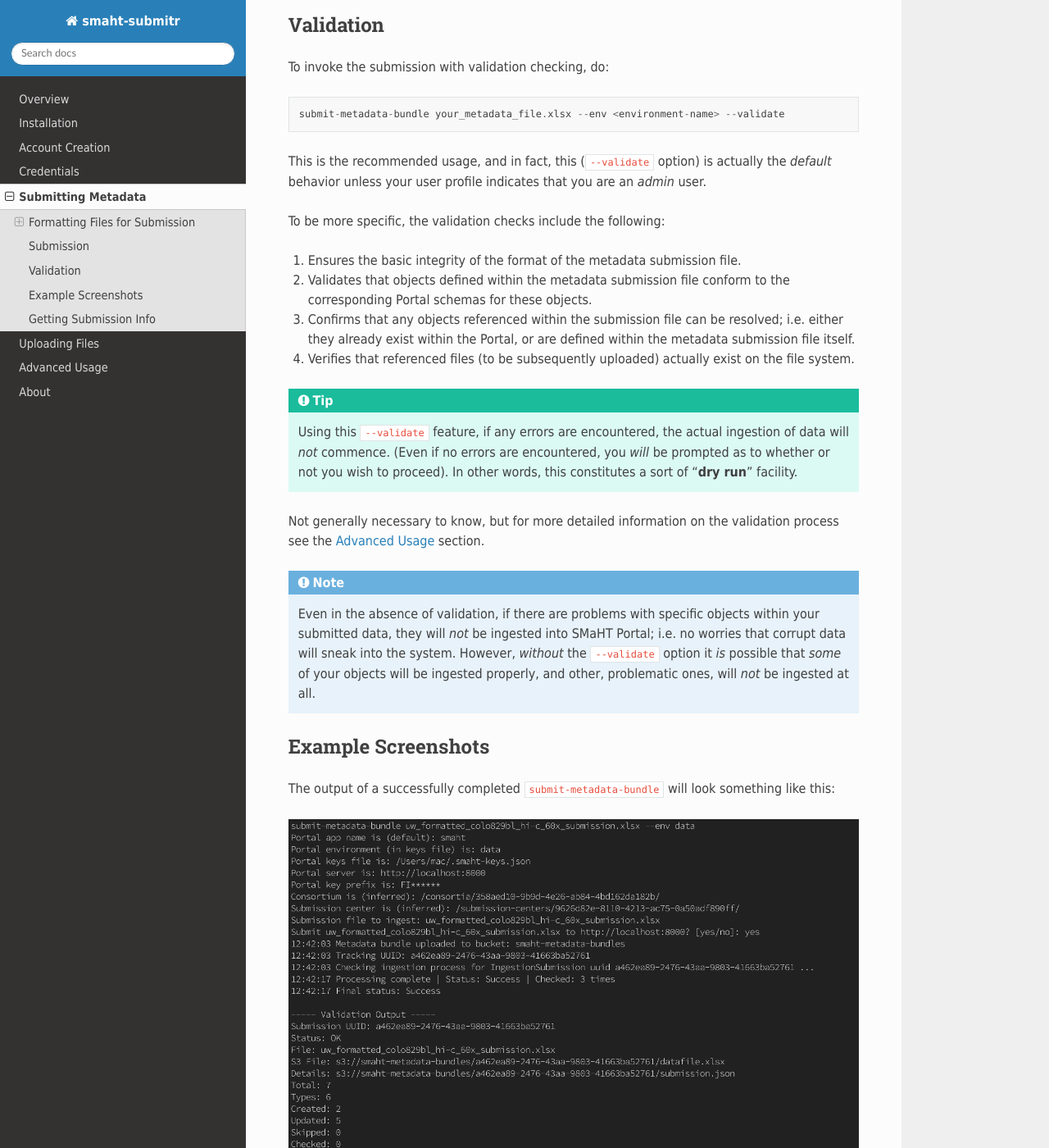
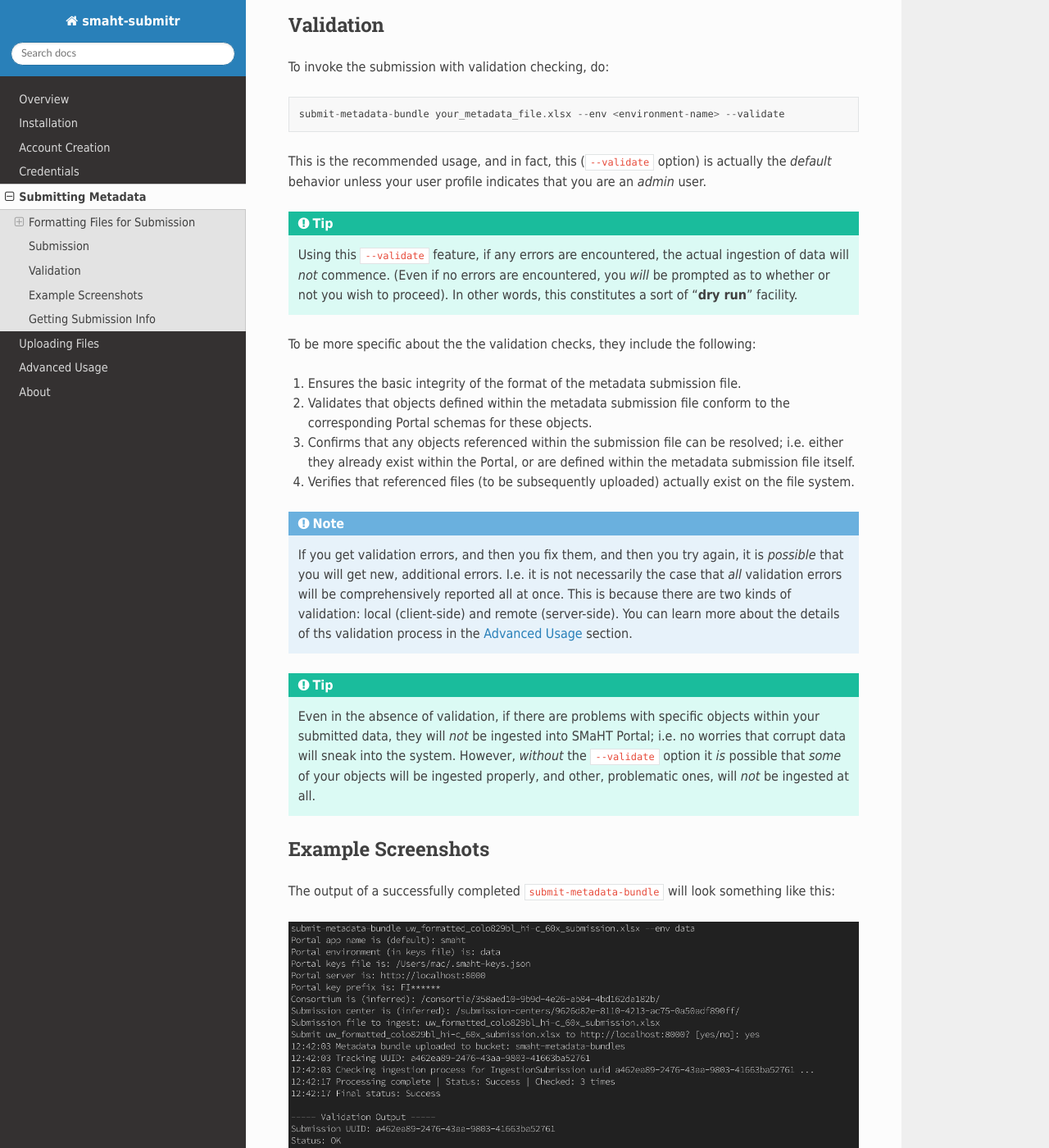
Before and after one commit to smaht-dac/submitr, a Sphinx documentation site: the page built from docs/source/usage.rst, in a window 1280 px wide and 1400 px high, scrolled down 4386 px. Shown: the whole window at 82% size. Built offline with Sphinx 7.4.7 and the Read the Docs theme 2.0.0, drawn with Linux system fonts in a browser that asks for light colours.

Commit message:
Help message updates

```diff
--- a/docs/source/usage.rst
+++ b/docs/source/usage.rst
@@ -175,23 +175,27 @@ To invoke the submission with validation checking, do::
 This is the recommended usage, and in fact, this (``--validate`` option) is actually the `default`
 behavior unless your user profile indicates that you are an `admin` user.
 
-To be more specific, the validation checks include the following:
+.. tip::
+    Using this ``--validate`` feature, if any errors are encountered, the actual ingestion of data
+    will `not` commence. (Even if no errors are encountered, you `will` be prompted as to
+    whether or not you wish to proceed). In other words, this constitutes a sort of "**dry run**" facility.
+
+To be more specific about the the validation checks, they include the following:
 
 #. Ensures the basic integrity of the format of the metadata submission file.
 #. Validates that objects defined within the metadata submission file conform to the corresponding Portal schemas for these objects.
 #. Confirms that any objects referenced within the submission file can be resolved; i.e. either they already exist within the Portal, or are defined within the metadata submission file itself.
 #. Verifies that referenced files (to be subsequently uploaded) actually exist on the file system.
 
+.. note::
+    If you get validation errors, and then you fix them, and then you try again,
+    it is `possible` that you will get new, additional errors. I.e. it is not necessarily
+    the case that `all` validation errors will be comprehensively reported all at once.
+    This is because there are two kinds of validation: local (client-side) and remote (server-side).
+    You can learn more about the details of ths validation process
+    in the `Advanced Usage <advanced_usage.html#more-on-validation>`_ section.
+
 .. tip::
-    Using this ``--validate`` feature, if any errors are encountered, the actual ingestion of data
-    will `not` commence. (Even if no errors are encountered, you `will` be prompted as to
-    whether or not you wish to proceed). In other words, this constitutes a sort of "**dry run**" facility.
-
-Not generally necessary to know,
-but for more detailed information on the validation process
-see the `Advanced Usage <advanced_usage.html#more-on-validation>`_ section.
-
-.. note::
     Even in the absence of validation,
     if there are problems with specific objects within your submitted data,
     they will `not` be ingested into SMaHT Portal; i.e. no worries that corrupt data will sneak into the system.
```
